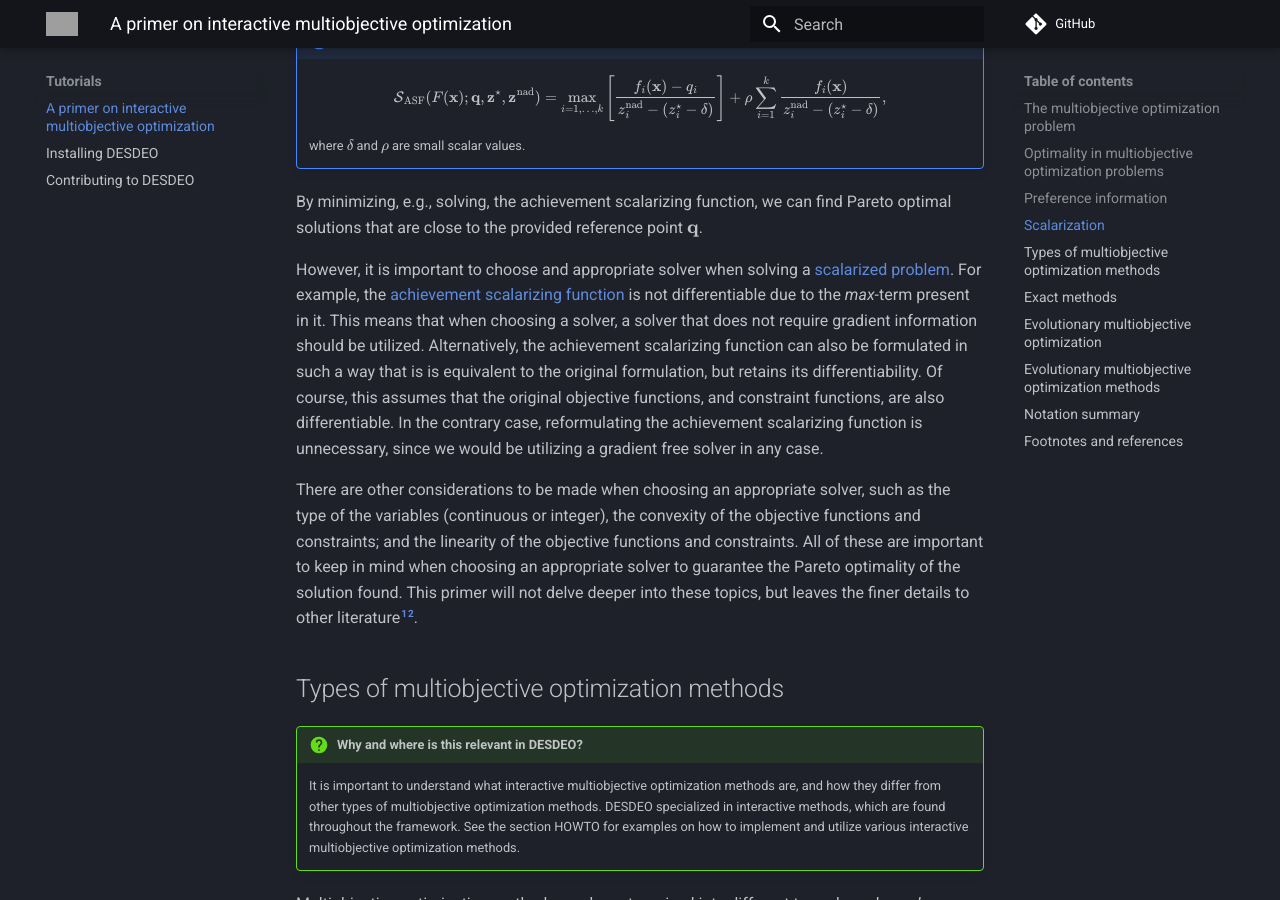
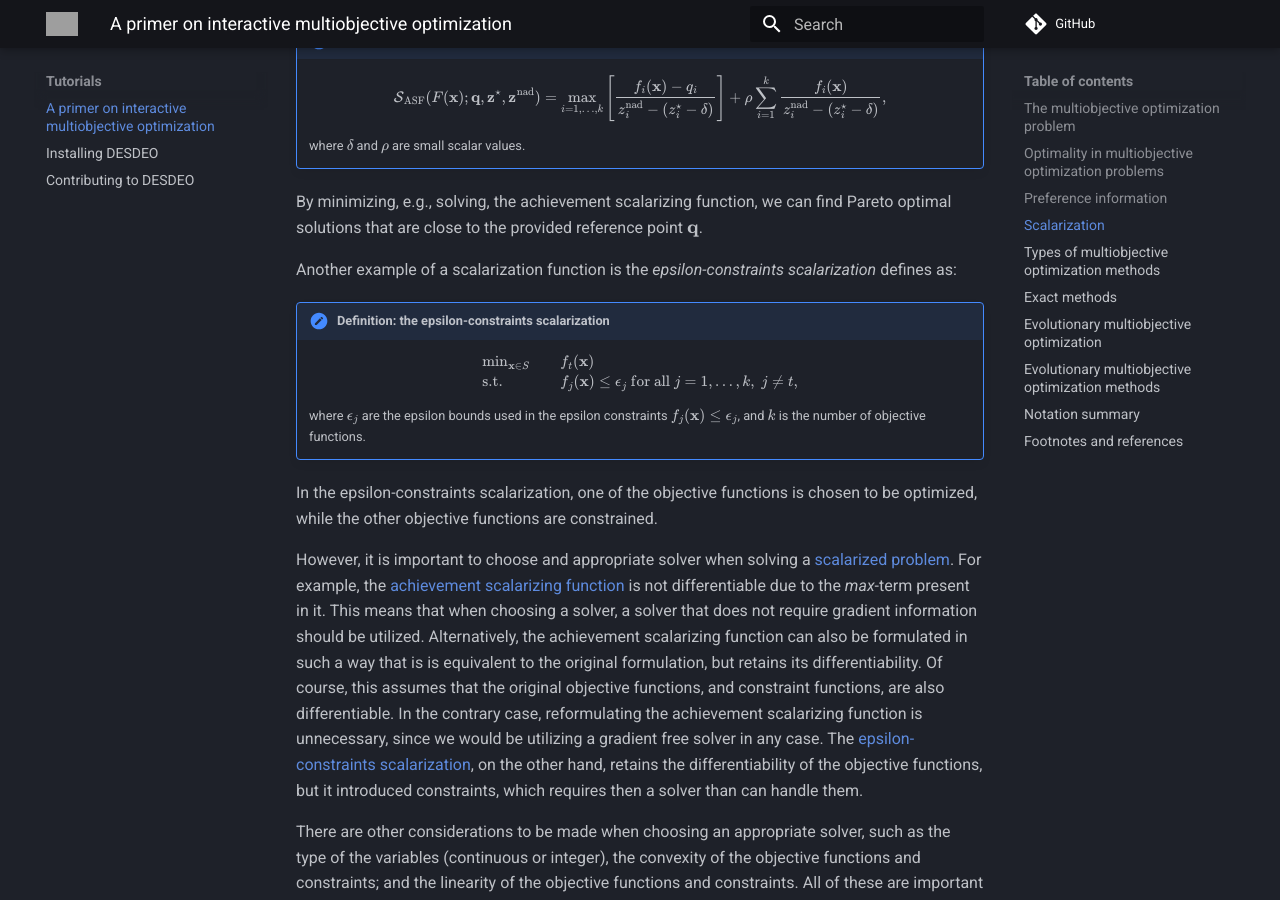
Before and after one commit to industrial-optimization-group/DESDEO, an MkDocs documentation site: the page built from docs/tutorials/moo_primer.md, in a window 1280 px wide and 900 px high, scrolled down 5350 px. Built offline with MkDocs 1.6.1 and Material for MkDocs 9.7.7, drawn with Linux system fonts in a browser that asks for light colours; formulas are drawn with MathJax 3; comment, search, counter and statistics services are not loaded; grey boxes are pictures that could not be loaded.

Commit message:
Documentation changes.
Added the mathematical formulation of the epsilon-constraints scalarization.

```diff
--- a/docs/tutorials/moo_primer.md
+++ b/docs/tutorials/moo_primer.md
@@ -237,6 +237,25 @@ defined as:
 By minimizing, e.g., solving, the achievement scalarizing function, we can find
 Pareto optimal solutions that are close to the provided reference point $\mathbf{q}$.
 
+Another example of a scalarization function is the _epsilon-constraints scalarization_
+defines as:
+
+<span id="def:epsilon"></span>
+!!! note "Definition: the epsilon-constraints scalarization"
+    \begin{equation}
+        \begin{aligned}
+        & \operatorname{min}_{\mathbf{x} \in S}
+        & & f_t(\mathbf{x}) \\
+        & \text{s.t.}
+        & & f_j(\mathbf{x}) \leq \epsilon_j \text{ for all } j = 1, \ldots ,k, \; j \neq t,
+        \end{aligned}
+    \end{equation}
+    where $\epsilon_j$ are the epsilon bounds used in the epsilon constraints $f_j(\mathbf{x}) \leq \epsilon_j$,
+    and $k$ is the number of objective functions.
+
+In the epsilon-constraints scalarization, one of the objective functions is chosen to be
+optimized, while the other objective functions are constrained.
+
 However, it is important to choose and appropriate solver
 when solving a [scalarized problem](#def:scalarized_problem). For example, the
 [achievement scalarizing function](#def:asf) is not differentiable due to the _max_-term
@@ -246,7 +265,9 @@ function can also be formulated in such a way that is is equivalent to the origi
 retains its differentiability. Of course, this assumes that the original objective functions,
 and constraint functions, are also differentiable. In the contrary case, reformulating the
 achievement scalarizing function is unnecessary, since we would be utilizing a gradient free
-solver in any case.
+solver in any case. The [epsilon-constraints scalarization](#def:epsilon), on the other
+hand, retains the differentiability of the objective functions, but it introduced
+constraints, which requires then a solver than can handle them.
 
 There are other considerations to be made when choosing an appropriate solver, such as the type
 of the variables (continuous or integer), the convexity of the objective functions and constraints; and the
```
Also changed, not shown: docs/explanation/scalarization.md (+3 -3 lines), 1 other file.
